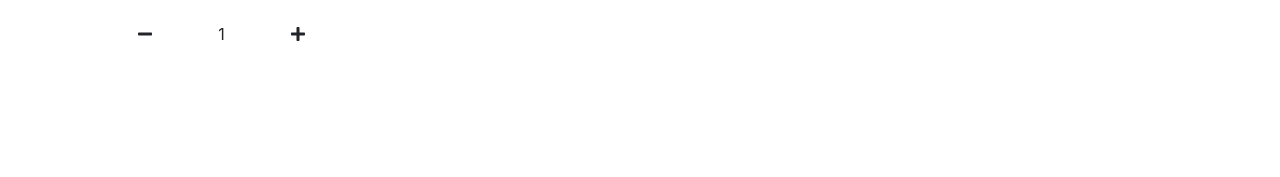
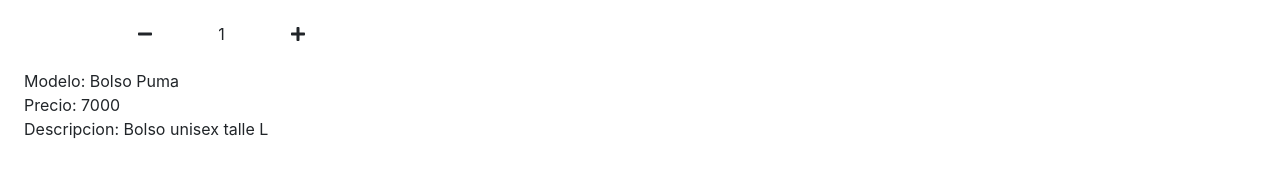
Before and after one commit to FacundoRaposo/CursoReact, a React (Create React App) app: page /item/1 in a window 1280 px wide. Shown: the part 1284-1461 px from the top of the page. Before the commit the page ends 1353 px from the top, so only its background shows below. Built offline with nearby package versions, Linux system fonts and the light colour scheme.

Commit message:
desafio 6

```diff
--- a/src/App.js
+++ b/src/App.js
@@ -2,6 +2,7 @@
 import './App.css';
 import {NavBar} from './components/nav-bar/nav-bar';
 import ContainerList from './components/item-list-container/ItemListContainer';
+import ItemDetailContainer from './components/item-detail-container/itemDetailContainer'
 
 function App() {
   return (
@@ -13,6 +14,9 @@
     <div className="container-fluid">
         <ContainerList name="Red Sport" />
     </div>
+    <div className="container-fluid">
+    <ItemDetailContainer />
+    </div>
 
 
     </>
--- /dev/null
+++ b/src/components/item-detail-container/itemDetailContainer.js
@@ -0,0 +1,30 @@
+import React, { useState,useEffect} from 'react';
+import ItemDetail from '../item-detail/itemDetail';
+
+
+
+const getItems = () => {
+    return new Promise((resolve,reject)=>{
+        setTimeout(()=>{
+            resolve(
+                {
+                id:1,
+                title:"Bolso Puma",
+                price:7000,
+                description:"Bolso unisex talle L",
+                img: ""
+            })},2000)
+})
+}
+
+export default function ItemDetailContainer() {
+    const [item, setItem] = useState(null)
+    useEffect(() => {
+        getItems().then((res)=> setItem(res))
+
+        return;
+    }, [])
+
+
+    return <ItemDetail item={item} />
+}
--- /dev/null
+++ b/src/components/item-detail/itemDetail.js
@@ -0,0 +1,18 @@
+import React from 'react';
+
+
+export default function ItemDetail({item}) {
+    console.log("item" , item);
+    return (
+        <>
+        <div className="container-fluid">
+            <p>
+            Modelo: {item?.title} <br/>
+            Precio: {item?.price} <br/>
+            Descripcion: {item?.description} <br/>
+             {item?.img} <br/>
+            </p>
+        </div>
+
+        </>
+    )}
--- a/src/components/item-list-container/ItemListContainer.js
+++ b/src/components/item-list-container/ItemListContainer.js
@@ -1,5 +1,6 @@
 import React, {Component, useState,useEffect} from 'react';
 import {ItemCount} from '../item-count/ItemCount';
+
 import {ItemList} from '../item-list/item-list';
 
 export default function ItemContainerList() {
--- a/src/components/item/item.js
+++ b/src/components/item/item.js
@@ -6,7 +6,7 @@
             <img src={item.pictureUrl} alt="" style={{width: "15rem"}}/>
             <div className="card-body">
                 <h4 className="card-title">{item.title}</h4>
-                <div class="price text-success"><h5 class="mt-4">${item.price}</h5></div>
+                <div className="price text-success"><h5 className="mt-4">${item.price}</h5></div>
             </div>
         </div>
         );
```
